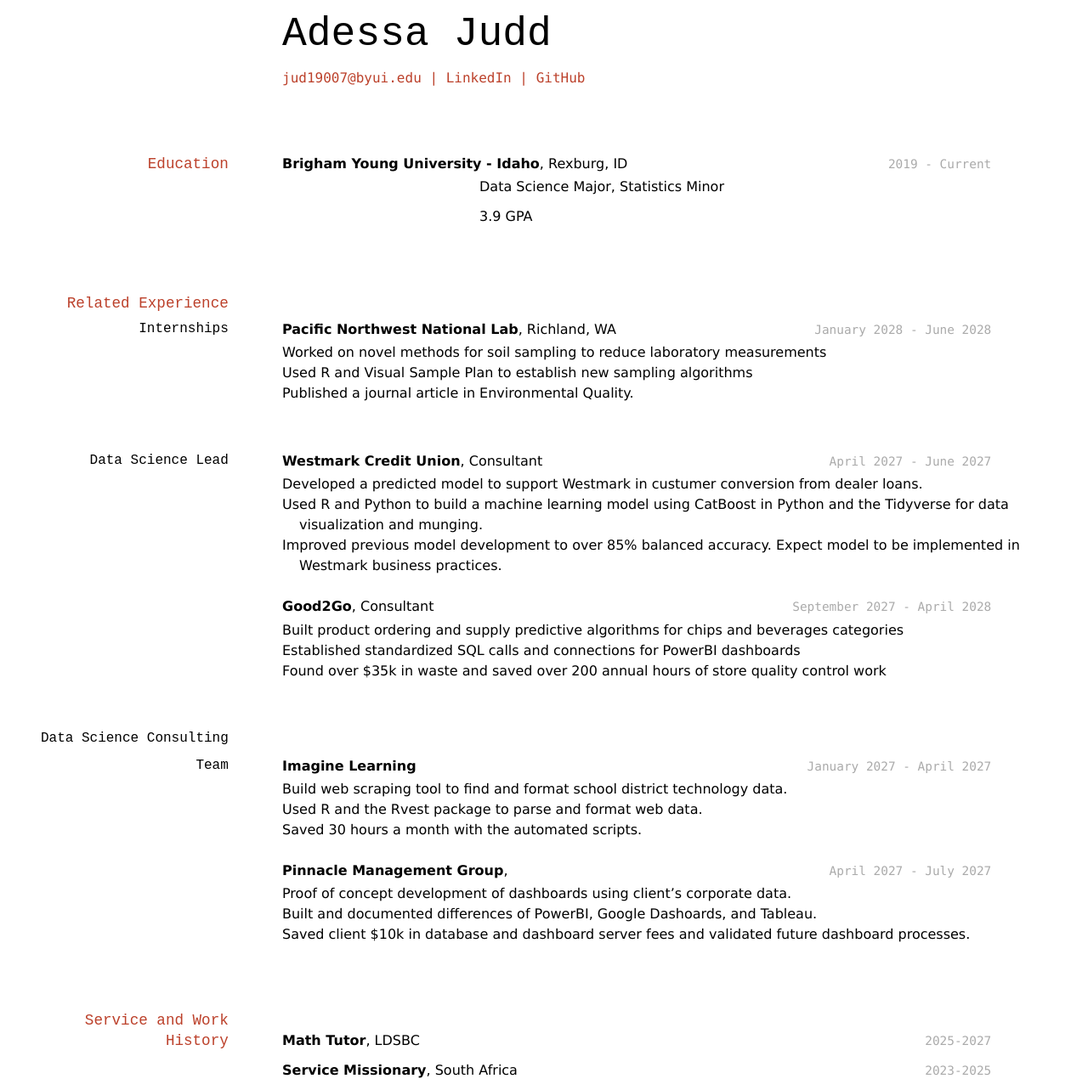
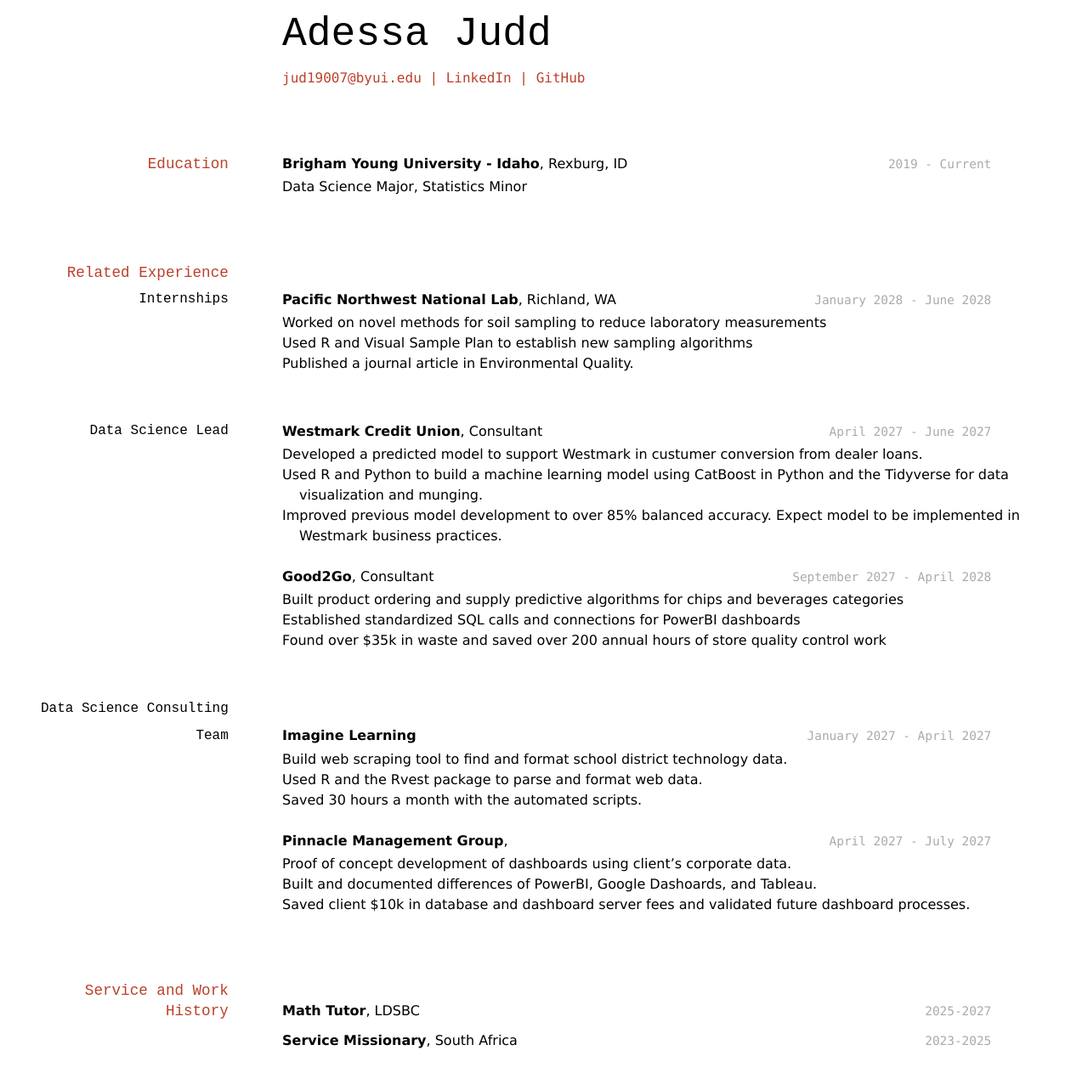
Before and after one commit to adessajudd/AdessaJuddResume, a Jekyll site: the page built from docs/index.md, in a window 1280 px wide. Shown: the whole page at 85% size. Built offline with Jekyll 4.4.1, drawn with Linux system fonts in a browser that asks for light colours; after the commit the page ends 1248 px from its top, so only the background shows below that.

Commit message:
education

```diff
--- a/docs/index.md
+++ b/docs/index.md
@@ -20,7 +20,7 @@ __Brigham Young University - Idaho__, Rexburg, ID
 
 - Data Science Major, Statistics Minor
 
-- 3.9 GPA
+
 
 
 ## Related Experience
```
